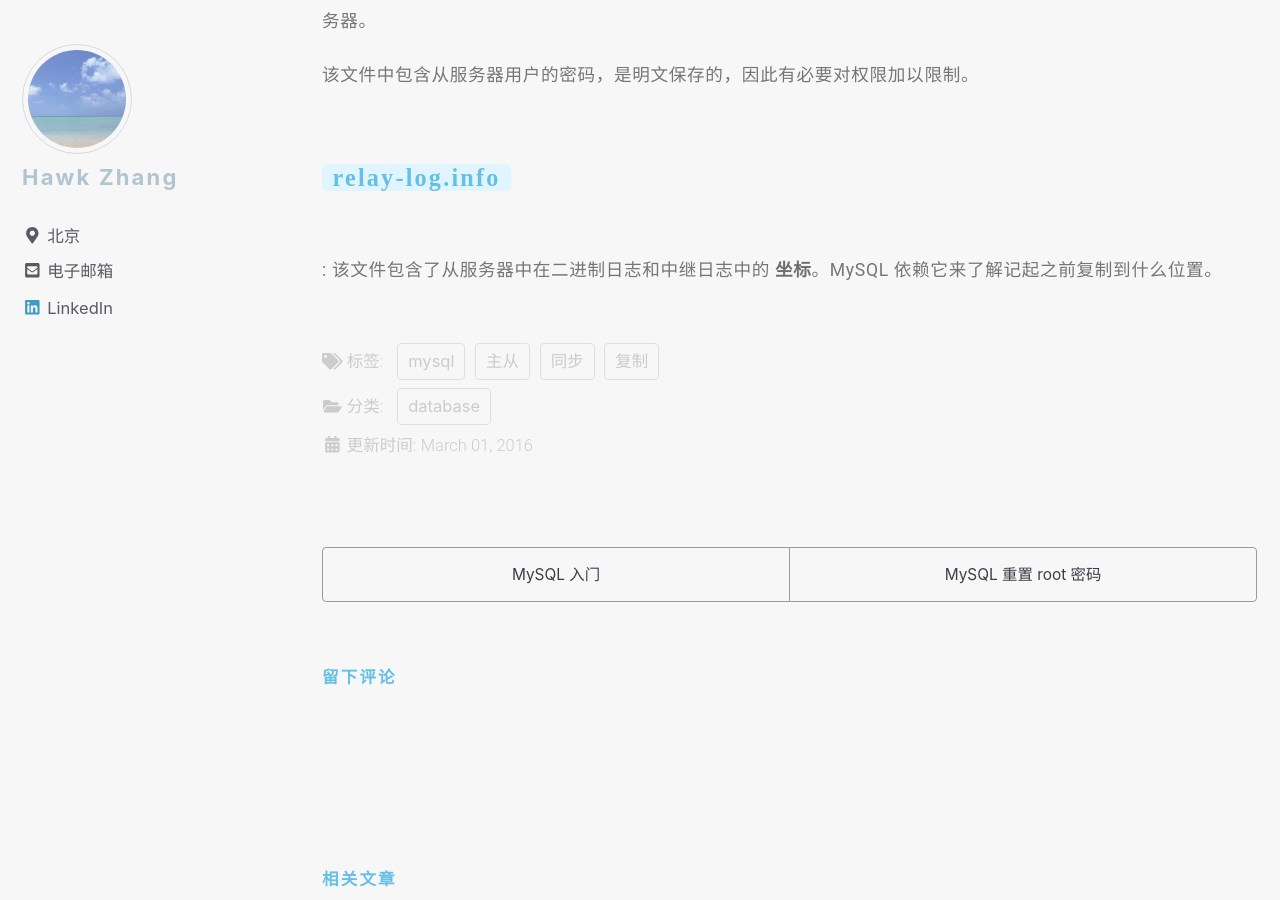
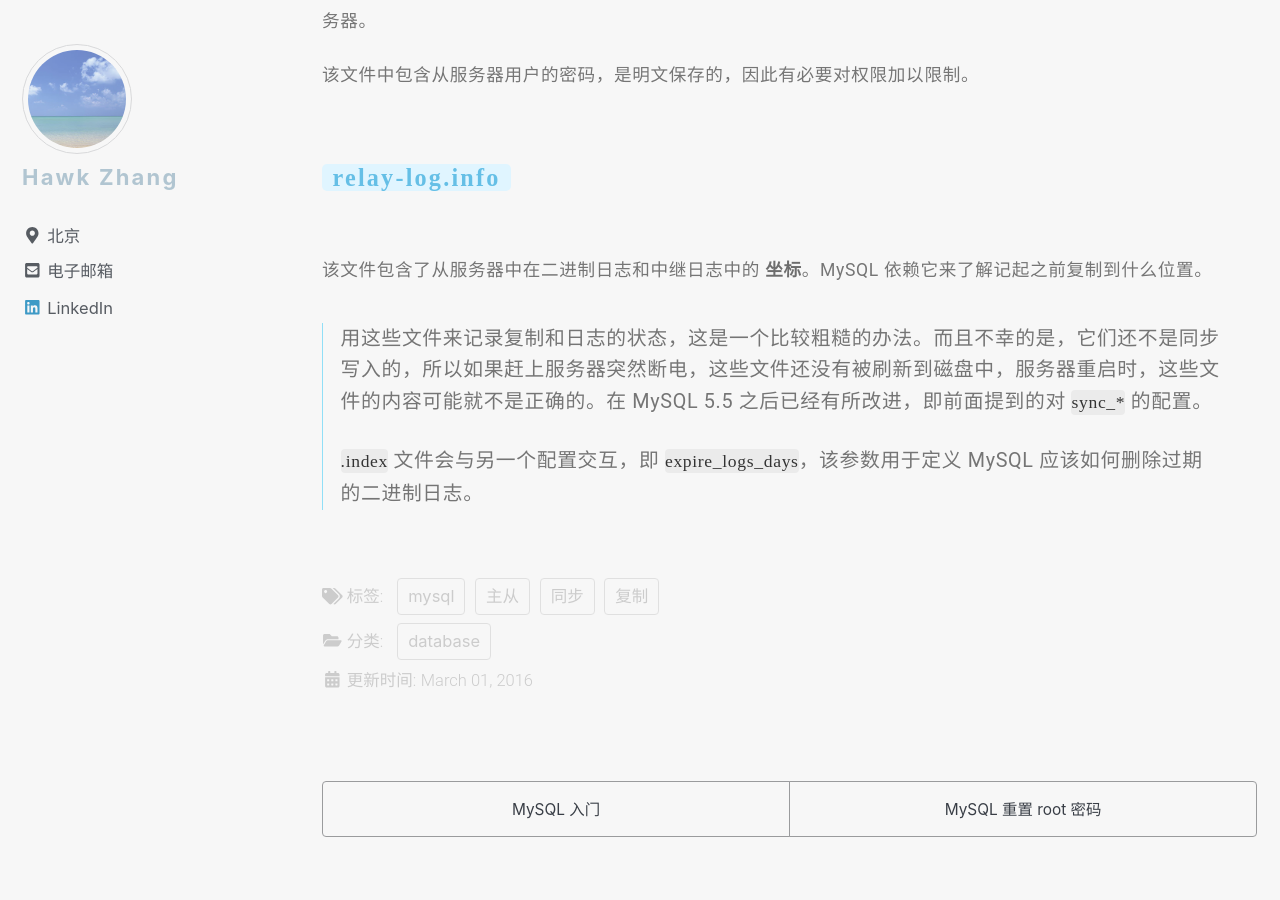
Before and after one commit to narru888/linotes_note, a Jekyll site: the page built from _posts/mysql/2016-03-01-master.slave.md, in a window 1280 px wide and 900 px high, scrolled down 23238 px. Built offline with Jekyll 4.4.1, drawn with Linux system fonts in a browser that asks for light colours; nearby versions of some CDN libraries; a script that is not in the unit is left out; comment, search, counter and statistics services are not loaded.

Commit message:
update on 2018-08-12 11:00:01 CST

```diff
--- a/_posts/mysql/2016-03-01-master.slave.md
+++ b/_posts/mysql/2016-03-01-master.slave.md
@@ -753,4 +753,11 @@
 
 #### `relay-log.info`
 
-: 该文件包含了从服务器中在二进制日志和中继日志中的 **坐标**。MySQL 依赖它来了解记起之前复制到什么位置。
+该文件包含了从服务器中在二进制日志和中继日志中的 **坐标**。MySQL 依赖它来了解记起之前复制到什么位置。
+
+
+
+
+>用这些文件来记录复制和日志的状态，这是一个比较粗糙的办法。而且不幸的是，它们还不是同步写入的，所以如果赶上服务器突然断电，这些文件还没有被刷新到磁盘中，服务器重启时，这些文件的内容可能就不是正确的。在 MySQL 5.5 之后已经有所改进，即前面提到的对 `sync_*` 的配置。
+>
+>`.index` 文件会与另一个配置交互，即 `expire_logs_days`，该参数用于定义 MySQL 应该如何删除过期的二进制日志。
```
